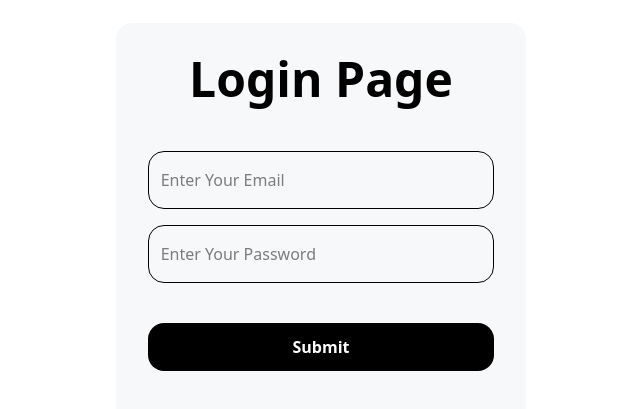
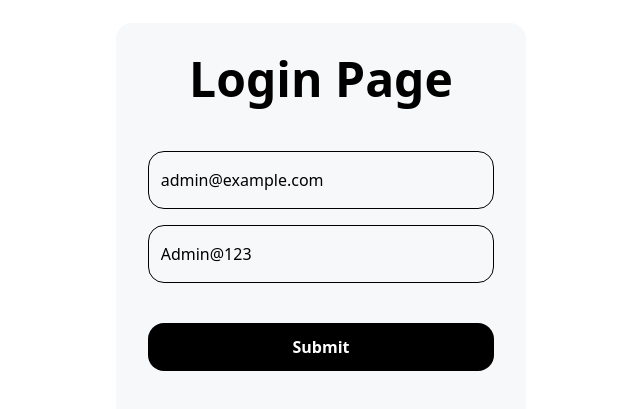
Before and after one commit to it-Shoeb/Wholesaler_Saas, a React (Vite) app in the folder frontend/: page /login in a window 1280 px wide. Shown: the part 175-584 px from the top of the page, without its empty margins (319-959 px from the left). Built offline with nearby package versions, Linux system fonts and the light colour scheme; no server answers.

Commit message:
update loginPaege.js

```diff
--- a/frontend/src/pages/authentication/LoginPage.jsx
+++ b/frontend/src/pages/authentication/LoginPage.jsx
@@ -10,8 +10,8 @@ export default function LoginPage() {
   // const { login, setIsAuthenticate } = useContext(AuthContext);
   const navigate = useNavigate();
   const [User, setUser] = useState({
-    email: "",
-    password: "",
+    email: "admin@example.com",
+    password: "Admin@123",
   });
 
   const checkLogin = async () => {
```
Also changed, not shown: 1 other file (tests, documents, lock files or other folders).
